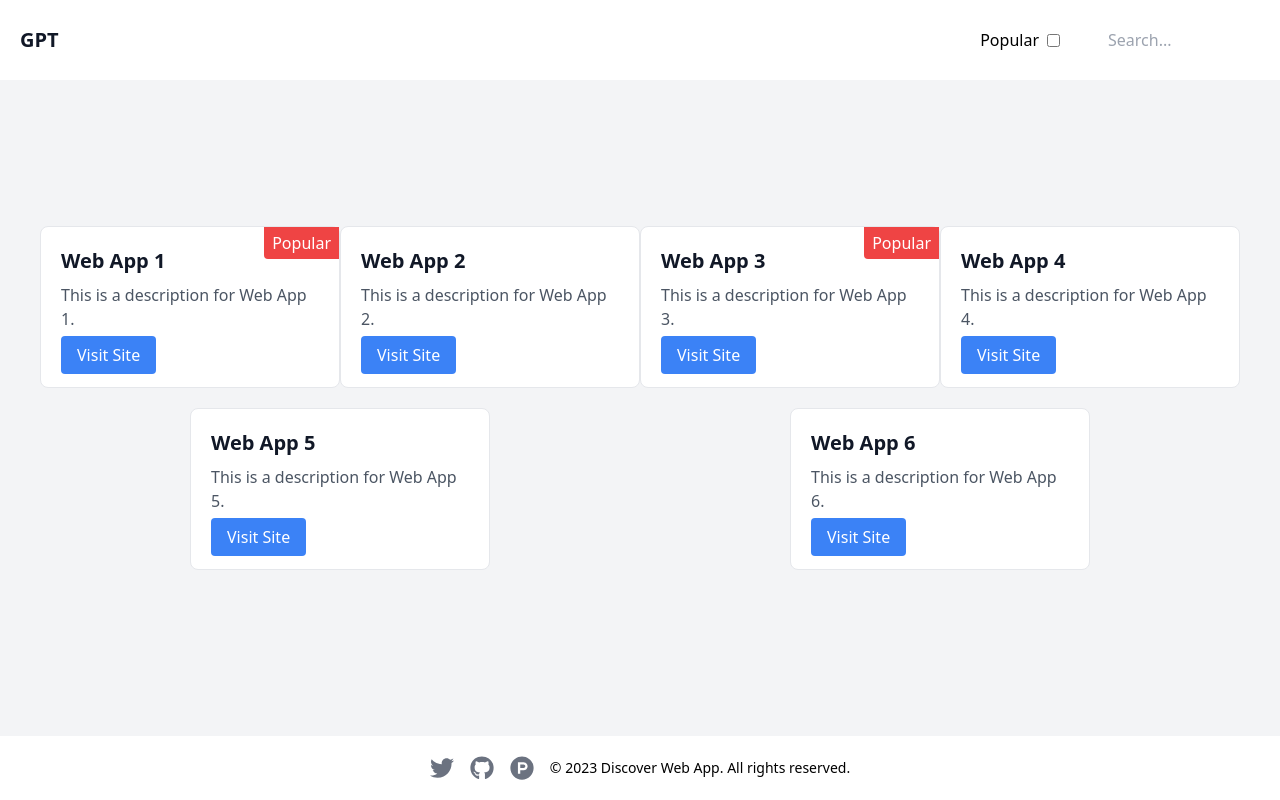
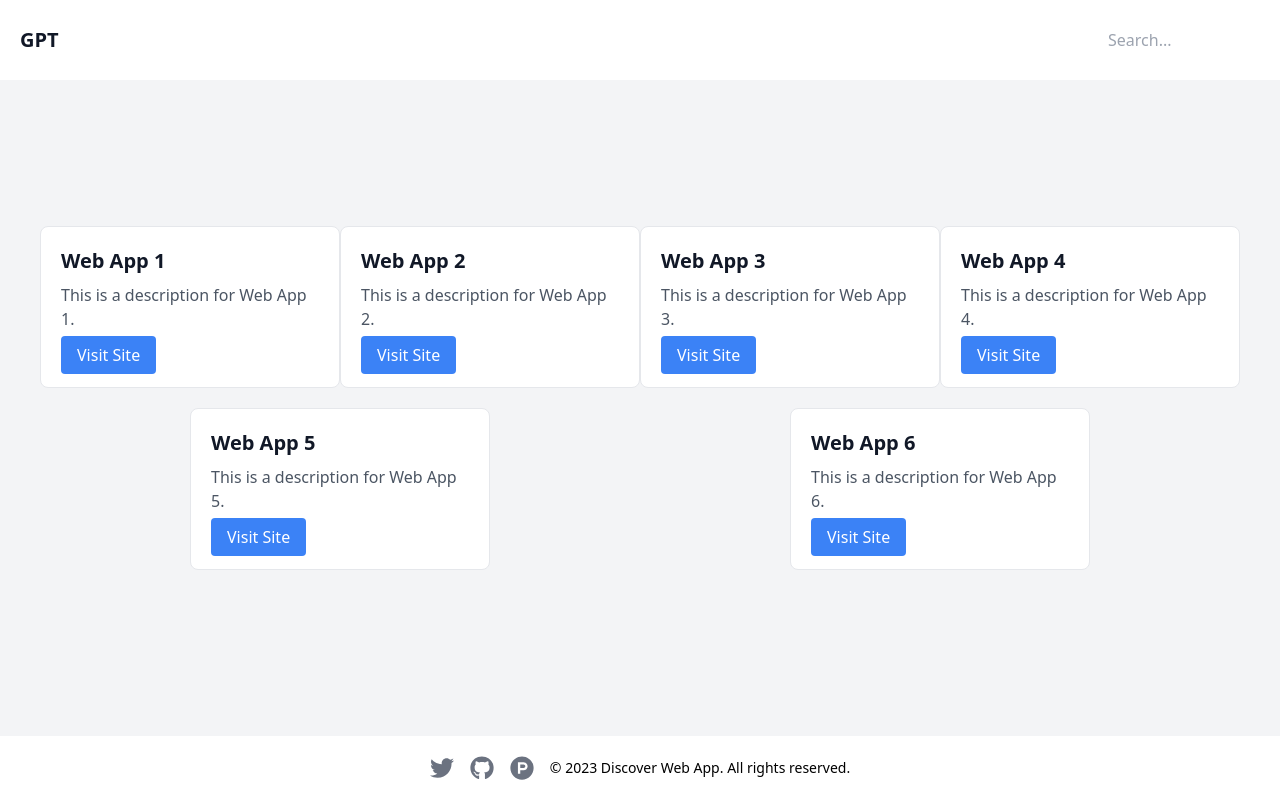
Before and after one commit to Tgmirrorbot/directory, a Next.js app: page / in a window 1280 px wide. Built offline with nearby package versions, Linux system fonts and the light colour scheme.

Commit message:
Commit from Stub AI

```diff
--- a/components/Header.tsx
+++ b/components/Header.tsx
@@ -3,24 +3,13 @@ import React from 'react';
 type HeaderProps = {
   search: string;
   setSearch: (search: string) => void;
-  filterPopular: boolean;
-  setFilterPopular: (filterPopular: boolean) => void;
 };
 
-const Header: React.FC<HeaderProps> = ({ search, setSearch, filterPopular, setFilterPopular }) => {
+const Header: React.FC<HeaderProps> = ({ search, setSearch }) => {
   return (
     <header className="w-full p-5 flex justify-between items-center bg-white dark:bg-gray-800">
       <h1 className="text-xl font-bold text-gray-900 dark:text-white">GPT</h1>
       <div className="flex items-center space-x-4 lg:space-x-10">
-        <label className="flex items-center">
-          <span>Popular</span>
-          <input
-            type="checkbox"
-            checked={filterPopular}
-            onChange={(e) => setFilterPopular(e.target.checked)}
-            className="ml-2"
-          />
-        </label>
         <input
           type="text"
           placeholder="Search..."
--- a/components/WebAppCard.tsx
+++ b/components/WebAppCard.tsx
@@ -4,15 +4,11 @@ type WebAppCardProps = {
   name: string;
   description: string;
   url: string;
-  isPopular?: boolean;
 };
 
-const WebAppCard: React.FC<WebAppCardProps> = ({ name, description, url, isPopular }) => {
+const WebAppCard: React.FC<WebAppCardProps> = ({ name, description, url }) => {
   return (
     <div className="p-5 mb-5 border border-gray-200 dark:border-gray-700 rounded-lg bg-white dark:bg-gray-800 relative w-full sm:w-1/2 lg:w-1/4">
-      {isPopular && (
-        <span className="absolute top-0 right-0 bg-red-500 text-white py-1 px-2 rounded-bl">Popular</span>
-      )}
       <h2 className="mb-2 text-xl font-bold text-gray-900 dark:text-white">{name}</h2>
       <p className="mb-3 text-gray-600 dark:text-gray-300">{description}</p>
       <a href={url} className="px-4 py-2 text-white bg-blue-500 rounded hover:bg-blue-600 dark:text-white">Visit Site</a>
--- a/pages/index.tsx
+++ b/pages/index.tsx
@@ -8,23 +8,21 @@ type WebApp = {
   name: string;
   description: string;
   url: string;
-  isPopular?: boolean;
 };
 
 export default function Home() {
   const [search, setSearch] = useState('');
-  const [filterPopular, setFilterPopular] = useState(false);
 
   const filteredWebApps = (webApps as WebApp[]).filter((webApp) =>
-    webApp.name.toLowerCase().includes(search.toLowerCase()) && (!filterPopular || webApp.isPopular)
+    webApp.name.toLowerCase().includes(search.toLowerCase())
   );
 
   return (
     <div className="min-h-screen flex flex-col justify-between bg-gray-100 dark:bg-gray-900">
-      <Header search={search} setSearch={setSearch} filterPopular={filterPopular} setFilterPopular={setFilterPopular} />
+      <Header search={search} setSearch={setSearch} />
       <main className="p-10 flex flex-wrap justify-around">
         {filteredWebApps.map((webApp, index) => (
-          <WebAppCard key={index} {...webApp} isPopular={webApp.isPopular || false} />
+          <WebAppCard key={index} {...webApp} />
         ))}
       </main>
       <Footer />
```
